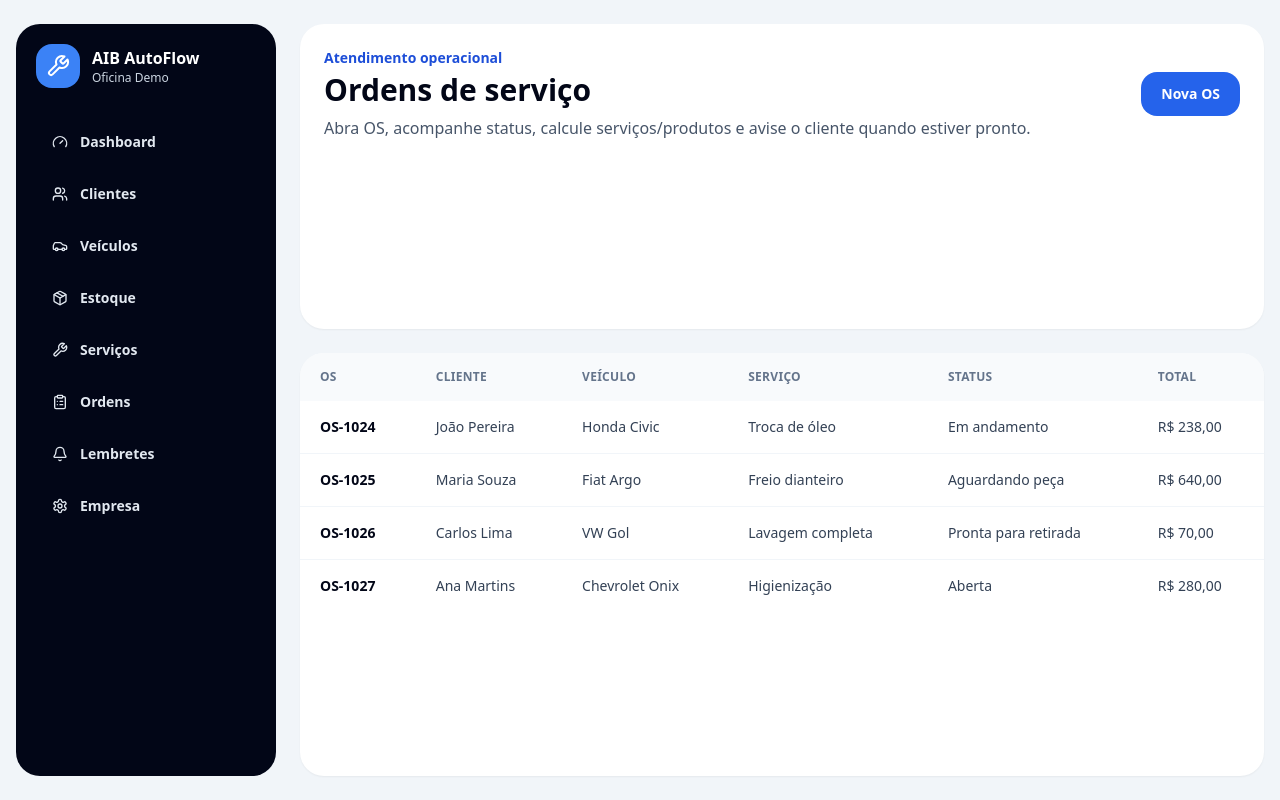
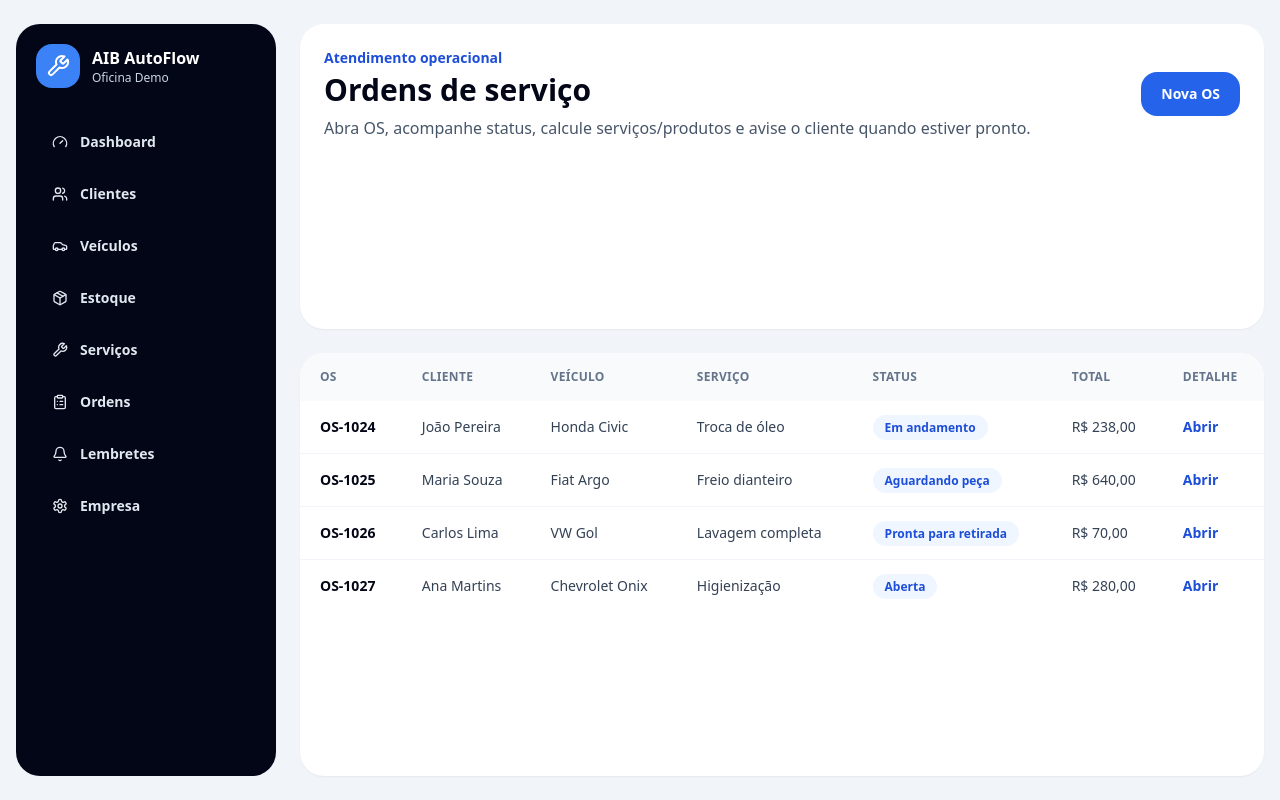
Before and after one commit to anjobrito/ajb-autoflow, a Next.js app: page /ordens-servico in a window 1280 px wide. Built offline with nearby package versions, Linux system fonts and the light colour scheme.

Commit message:
feat: connect work orders page to functional storage

```diff
--- a/app/ordens-servico/page.tsx
+++ b/app/ordens-servico/page.tsx
@@ -1,13 +1,6 @@
 import { AppShell } from "@/components/app-shell";
-import { DataTable } from "@/components/data-table";
 import { PageHeader } from "@/components/page-header";
-
-const rows = [
-  ["OS-1024", "João Pereira", "Honda Civic", "Troca de óleo", "Em andamento", "R$ 238,00"],
-  ["OS-1025", "Maria Souza", "Fiat Argo", "Freio dianteiro", "Aguardando peça", "R$ 640,00"],
-  ["OS-1026", "Carlos Lima", "VW Gol", "Lavagem completa", "Pronta para retirada", "R$ 70,00"],
-  ["OS-1027", "Ana Martins", "Chevrolet Onix", "Higienização", "Aberta", "R$ 280,00"],
-];
+import { WorkOrdersClient } from "@/components/work-orders-client";
 
 export default function OrdensServicoPage() {
   return (
@@ -17,8 +10,9 @@ export default function OrdensServicoPage() {
         title="Ordens de serviço"
         description="Abra OS, acompanhe status, calcule serviços/produtos e avise o cliente quando estiver pronto."
         actionLabel="Nova OS"
+        actionHref="/ordens-servico/nova"
       />
-      <DataTable columns={["OS", "Cliente", "Veículo", "Serviço", "Status", "Total"]} rows={rows} />
+      <WorkOrdersClient />
     </AppShell>
   );
 }
```
